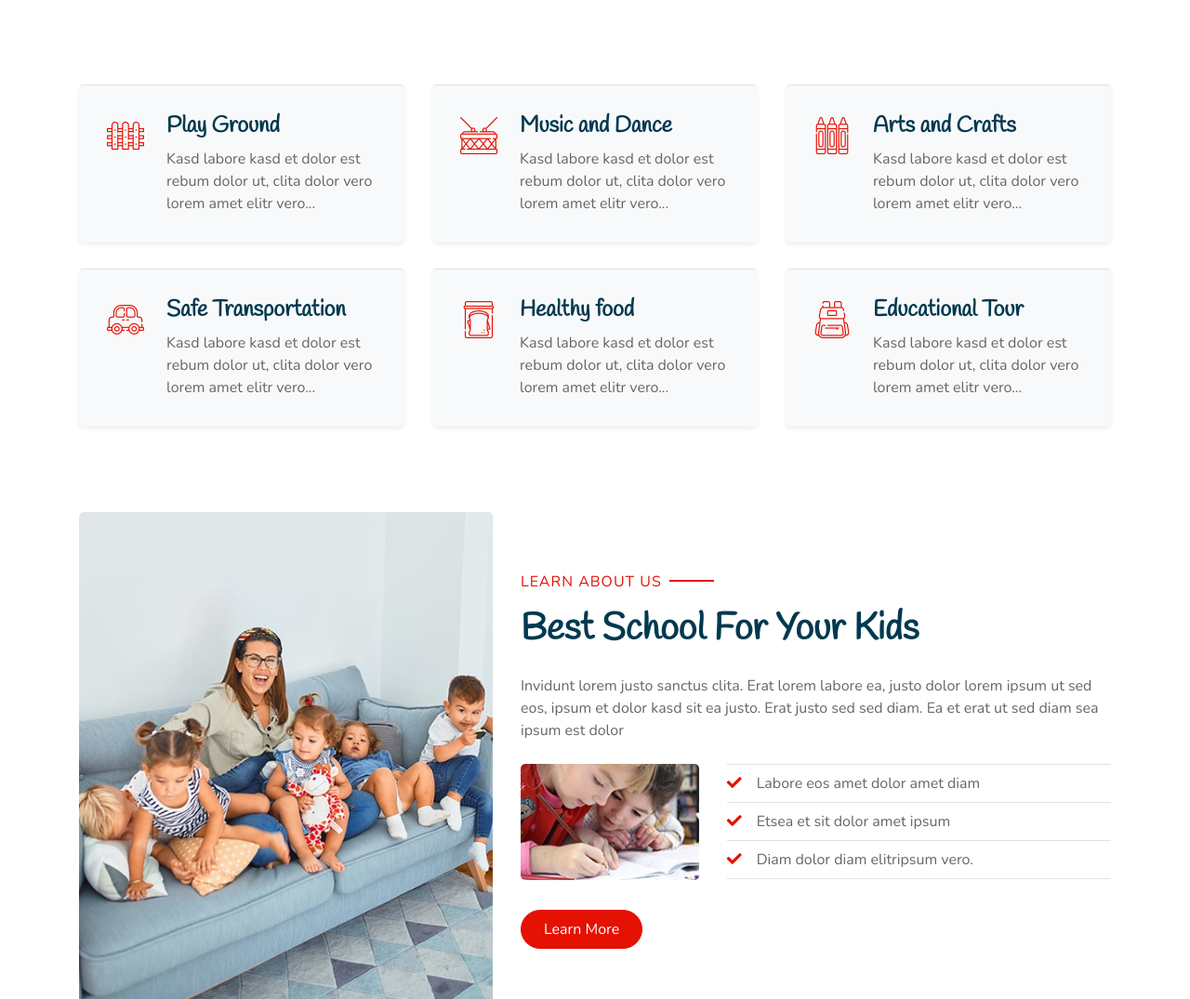
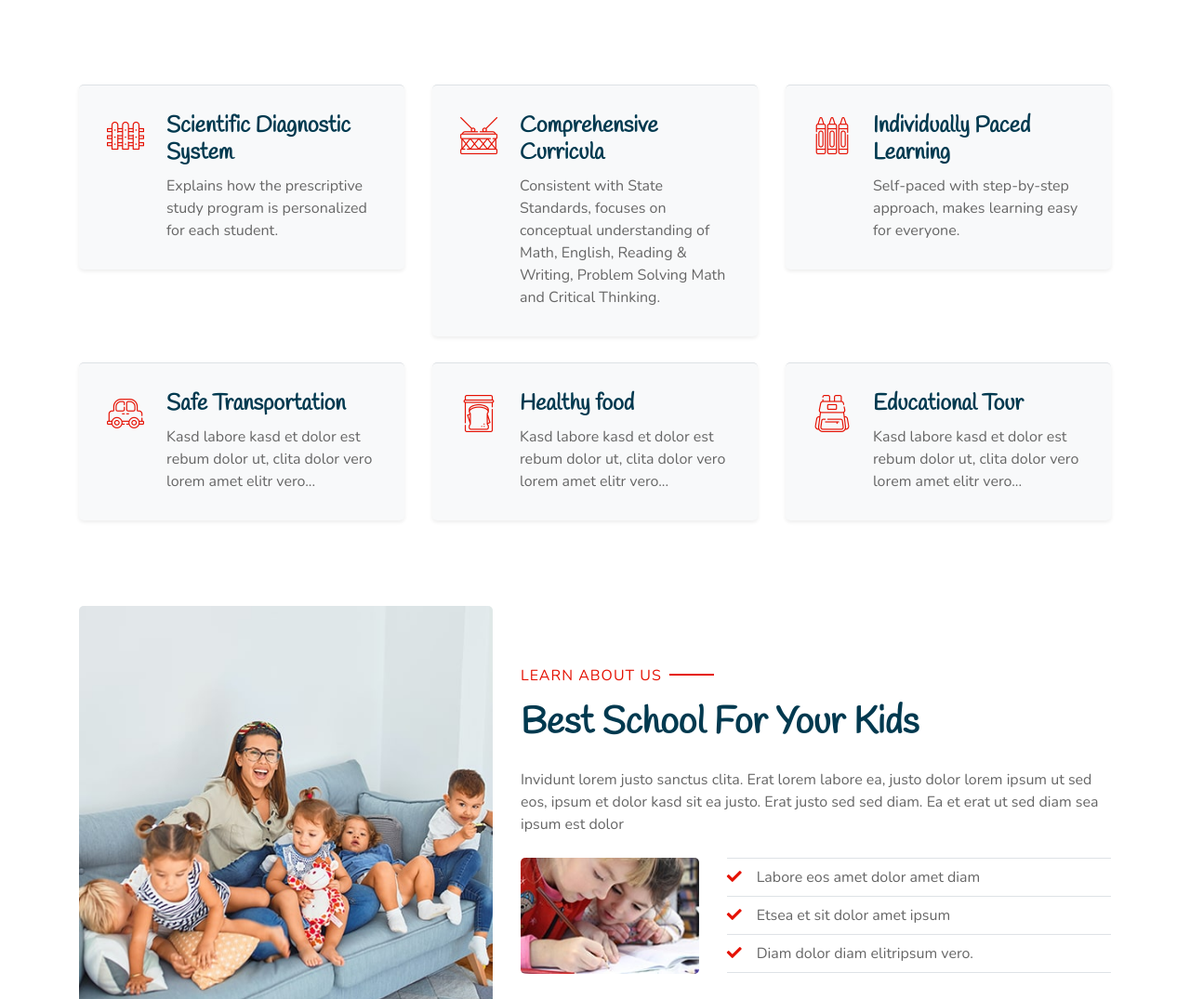
Before and after one commit to jeicentersanjose/website, a plain HTML site: page index.html in a window 1280 px wide. Shown: the part 760-1835 px from the top of the page at 93% size. Drawn offline with nearby package versions, Linux system fonts and the light colour scheme.

Commit message:
Clean summary blocks

```diff
--- a/index.html
+++ b/index.html
@@ -82,8 +82,8 @@
                     <div class="d-flex bg-light shadow-sm border-top rounded mb-4" style="padding: 30px;">
                         <i class="flaticon-050-fence h1 font-weight-normal text-primary mb-3"></i>
                         <div class="pl-4">
-                            <h4>Play Ground</h4>
-                            <p class="m-0">Kasd labore kasd et dolor est rebum dolor ut, clita dolor vero lorem amet elitr vero...</p>
+                            <h4>Scientific Diagnostic System</h4>
+                            <p class="m-0">Explains how the prescriptive study program is personalized for each student.</p>
                         </div>
                     </div>
                 </div>
@@ -91,8 +91,9 @@
                     <div class="d-flex bg-light shadow-sm border-top rounded mb-4" style="padding: 30px;">
                         <i class="flaticon-022-drum h1 font-weight-normal text-primary mb-3"></i>
                         <div class="pl-4">
-                            <h4>Music and Dance</h4>
-                            <p class="m-0">Kasd labore kasd et dolor est rebum dolor ut, clita dolor vero lorem amet elitr vero...</p>
+                            <h4>Comprehensive Curricula</h4>
+                            <p class="m-0">Consistent with State Standards, focuses on conceptual understanding of Math,
+                            English, Reading & Writing, Problem Solving Math and Critical Thinking.</p>
                         </div>
                     </div>
                 </div>
@@ -100,8 +101,8 @@
                     <div class="d-flex bg-light shadow-sm border-top rounded mb-4" style="padding: 30px;">
                         <i class="flaticon-030-crayons h1 font-weight-normal text-primary mb-3"></i>
                         <div class="pl-4">
-                            <h4>Arts and Crafts</h4>
-                            <p class="m-0">Kasd labore kasd et dolor est rebum dolor ut, clita dolor vero lorem amet elitr vero...</p>
+                            <h4>Individually Paced Learning</h4>
+                            <p class="m-0">Self-paced with step-by-step approach, makes learning easy for everyone.</p>
                         </div>
                     </div>
                 </div>
```
